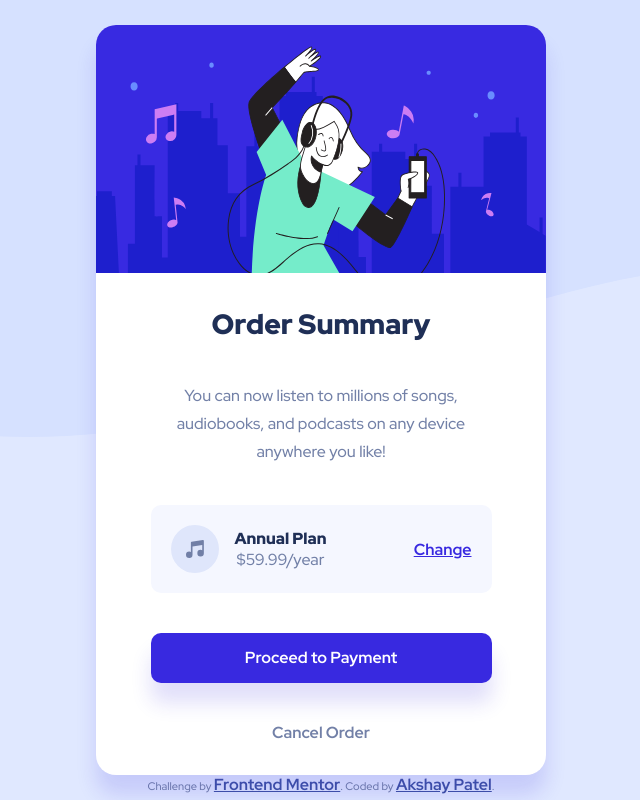
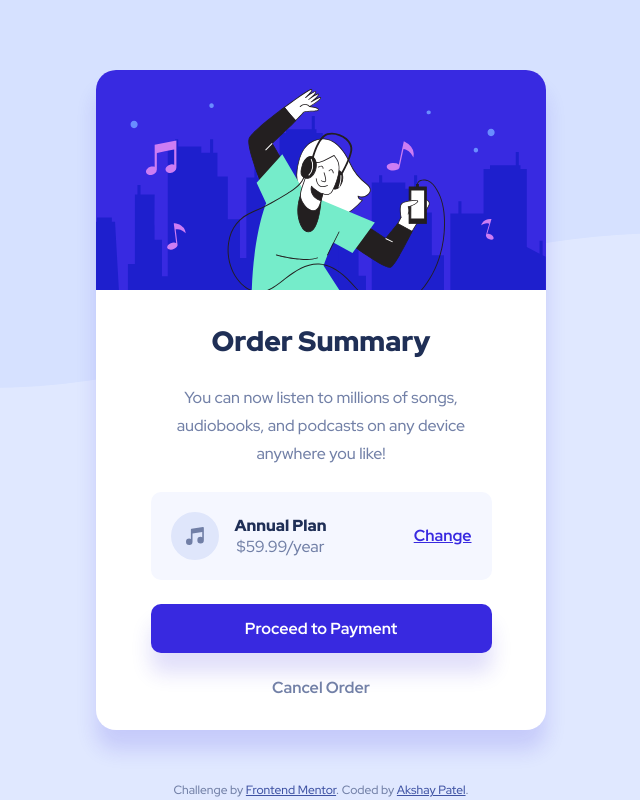
Before and after one commit to akshaypatel99/order-summary-component, a plain HTML site: page index.html in a window 1280 px wide. Shown: the whole page, without its empty margins (319-959 px from the left). Drawn offline with Linux system fonts and the light colour scheme.

Commit message:
Refactor css

```diff
--- a/index.html
+++ b/index.html
@@ -9,21 +9,19 @@
 			rel="icon"
 			type="image/png"
 			sizes="32x32"
-			href="./images/favicon-32x32.png"
-		/>
+			href="./images/favicon-32x32.png" />
 		<link rel="preconnect" href="https://fonts.googleapis.com" />
 		<link rel="preconnect" href="https://fonts.gstatic.com" crossorigin />
 		<link
 			href="https://fonts.googleapis.com/css2?family=Red+Hat+Display:wght@500;700;900&display=swap"
-			rel="stylesheet"
-		/>
+			rel="stylesheet" />
 		<link rel="stylesheet" href="./styles.css" />
 		<title>Frontend Mentor | Order summary card</title>
 
 		<!-- Feel free to remove these styles or customise in your own stylesheet 👍 -->
 		<style>
 			.attribution {
-				font-size: 11px;
+				font-size: 0.75rem;
 				text-align: center;
 			}
 			.attribution a {
@@ -33,22 +31,11 @@
 	</head>
 	<body>
 		<main>
-			<picture class="main__bg">
-				<source
-					media="(min-width: 475px)"
-					srcset="images/pattern-background-desktop.svg"
-				/>
-				<img
-					src="images/pattern-background-mobile.svg"
-					alt="background image"
-				/>
-			</picture>
-			<article class="card__container">
+			<article class="card">
 				<img
 					src="./images/illustration-hero.svg"
 					alt="Woman listening to walkman"
-					class="card__image"
-				/>
+					class="card__image" />
 				<div class="card__content">
 					<h1 class="card__title">Order Summary</h1>
 					<p class="card__description">
@@ -60,17 +47,16 @@
 							<img
 								src="./images/icon-music.svg"
 								alt="Music icon"
-								class="product-icon"
-							/>
+								class="product-icon" />
 							<div class="product-description">
 								<h2>Annual Plan</h2>
 								<p>$59.99/year</p>
 							</div>
 						</div>
-						<a href="#" class="change">Change</a>
+						<a href="#" class="card__link change">Change</a>
 					</div>
-					<a href="#" class="payment">Proceed to Payment</a>
-					<a href="#" class="cancel">Cancel Order</a>
+					<a href="#" class="card__link payment">Proceed to Payment</a>
+					<a href="#" class="card__link cancel">Cancel Order</a>
 				</div>
 			</article>
 		</main>
--- a/styles.css
+++ b/styles.css
@@ -4,7 +4,7 @@
   --very-pale-blue: hsl(225, 100%, 98%);
   --dark-blue: hsl(223, 47%, 23%);
   --desaturated-blue: hsl(224, 23%, 55%);
-  --font-size: 16px;
+  --font-size: 1rem;
   --font-family: 'Red Hat Display', sans-serif;
 }
 
@@ -14,10 +14,20 @@
   box-sizing: border-box;
 }
 
+img,
+picture,
+video,
+canvas,
+svg {
+  display: block;
+  max-width: 100%;
+}
+
 body {
   font-family: var(--font-family);
   font-size: var(--font-size);
   color: var(--desaturated-blue);
+  width: 100vw;
   height: 100vh;
   background-color: var(--pale-blue);
 }
@@ -30,6 +40,10 @@ main {
   justify-content: center;
   align-items: center;
   overflow: hidden;
+  background-image: url('./images/pattern-background-mobile.svg');
+  background-size: contain;
+  background-repeat: no-repeat;
+  background-position: 0 0;
 }
 
 .main__bg {
@@ -38,42 +52,32 @@ main {
   height: 100%;
   top: 0;
   left: 0;
+  right: 0;
   z-index: 1;
 }
 
-.card__container {
-  width: 320px;
-  height: 620px;
+.card {
+  display: grid;
+  min-width: 320px;
+  max-width: 340px;
   background-color: white;
   border-radius: 20px;
   overflow: hidden;
   box-shadow: 0px 20px 20px hsla(245, 75%, 52%, 0.15);
-  z-index: 2;
-}
-
-.card__image {
-  display: block;
-  width: 100%;
-  height: 30%;
+  z-index: 20;
 }
 
 .card__content {
-  display: flex;
-  flex-direction: column;
-  justify-content: space-between;
-  flex: 1;
+  display: grid;
+  gap: 1.5rem;
+  padding: 1.75rem;
   text-align: center;
-  padding: 1.75rem;
-  height: 70%;
-}
-
-h1, h2 {
-  color: var(--dark-blue);
-  font-weight: 900;
 }
 
 .card__title {
-  font-size: calc(1.5 * var(--font-size));
+  font-size: 1.5rem;
+  color: var(--dark-blue);
+  font-weight: 900;
 }
 
 .card__description {
@@ -92,22 +96,27 @@ h1, h2 {
 .product {
   display: flex;
   align-items: center;
+  gap: 1rem;
 }
 
 .product-description {
   display: flex;
   flex-direction: column;
   justify-content: space-evenly;
-  margin-left: 1rem;
+}
+
+.product-description h2 {
+  color: var(--dark-blue);
+  font-weight: 900;
 }
 
 .product-description h2, .product-description p {
-  font-size: calc(0.9 * var(--font-size));
+  font-size: 0.9em;
 }
 
-a {
-  font-family: var(--font-family);
-  font-size: calc(0.9 * var(--font-size));
+.card__link {
+  font: inherit;
+  font-size: 0.9em;
   font-weight: 700;
 }
 
@@ -138,47 +147,36 @@ a {
   color: var(--dark-blue);
 }
 
-.sr-only {
-  position: absolute;
-  left: -10000px;
-  top: auto;
-  width: 1px;
-  height: 1px;
-  overflow: hidden;
-}
-
 footer {
   position: absolute;
-  bottom: 5px;
+  bottom: 2px;
   width: 100%;
 }
 
-@media (min-width: 1024px) {
-  .card__container {
-    width: 450px;
-    height: 750px
+@media (min-width: 768px) {
+  main {
+    background-image: url('./images/pattern-background-desktop.svg');
   }
 
-  .card__image {
-    height: 33%;
+  .card{
+    max-width: 450px;
   }
 
   .card__content {
     width: 90%;
-    height: 67%;
     margin: 0 auto;
     padding: 2rem;
   }
 
   .card__title {
-    font-size: calc(1.75 * var(--font-size));
+    font-size: 1.75em;
   }
 
   .product-description h2, .product-description p {
-    font-size: calc(1 * var(--font-size));
+    font-size: var(--font-size);
   }
 
-  a {
-    font-size: calc(1 * var(--font-size));
+  .card__link {
+    font-size: var(--font-size);
   }
 }
```
